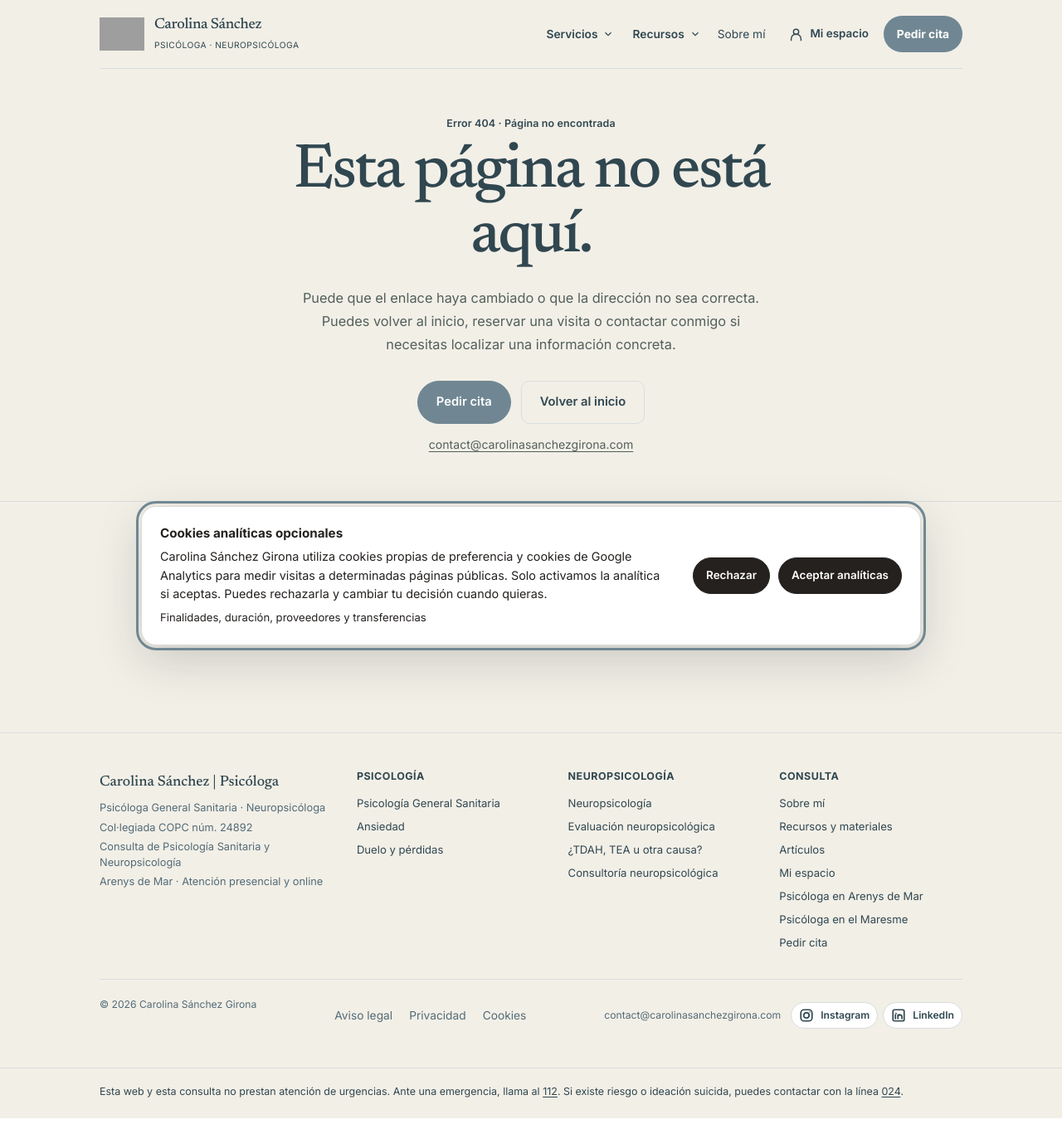
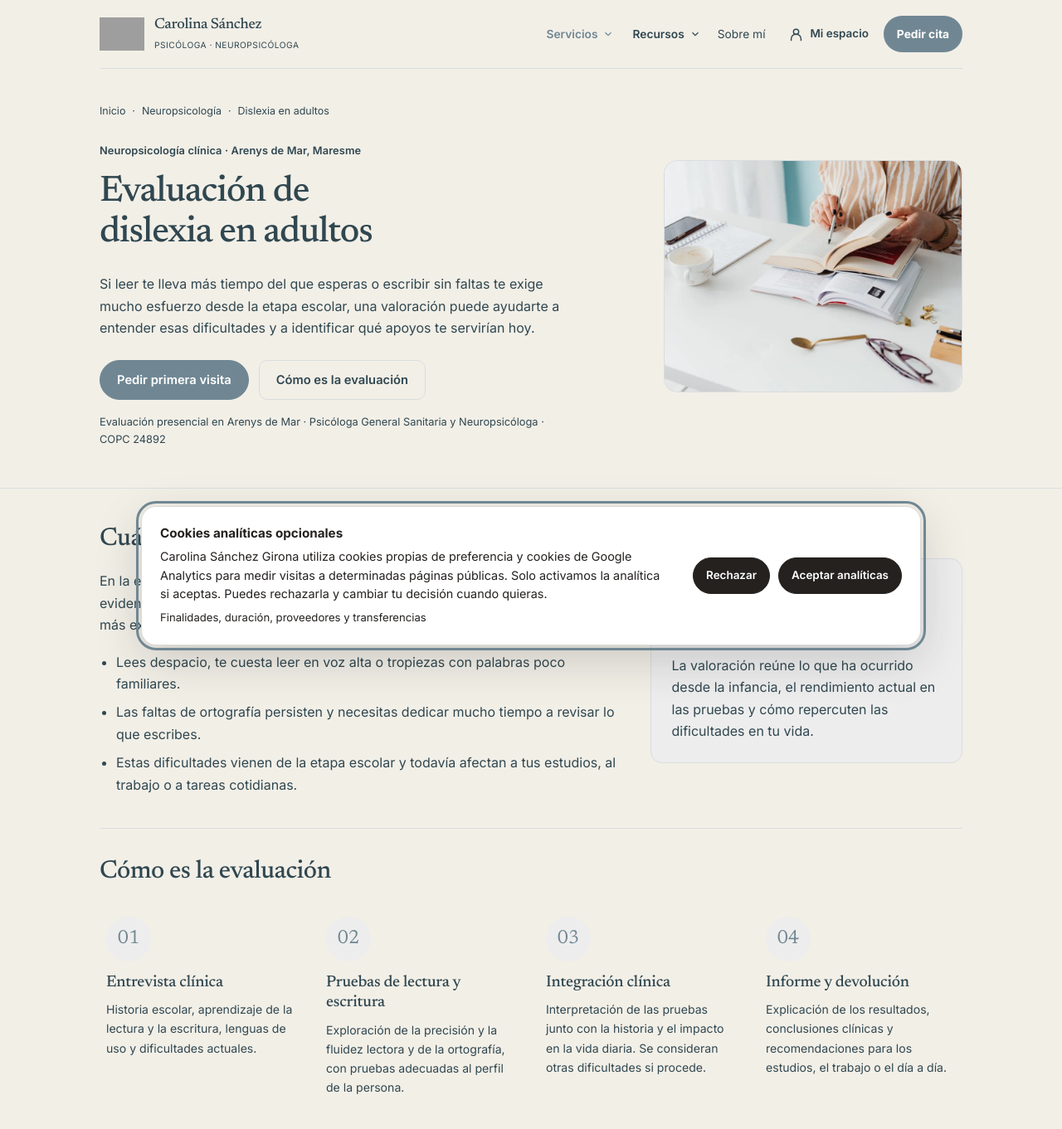
Before and after one commit to carolinasanchezgirona/Portfolio-Carolina, a Next.js app: page /evaluacion-dislexia in a window 1280 px wide. Before the commit this address had no page. Shown: the top 1361 px of the page at 83% size. Built offline with nearby package versions, Linux system fonts and the light colour scheme; grey boxes are pictures that could not be loaded.

Commit message:
Añadir la evaluación de dislexia en adultos a la web clínica

```diff
--- a/app/components/site-shell.tsx
+++ b/app/components/site-shell.tsx
@@ -37,13 +37,14 @@ const serviceNavigation = [
   { href: "/evaluacion-tea-adultos/", label: "Evaluación de TEA en adultos" },
   { href: "/orientacion-tdah-tea-adultos/", label: "¿TDAH, TEA u otra causa?" },
   { href: "/evaluacion-altas-capacidades-adultos/", label: "Altas capacidades en adultos" },
+  { href: "/evaluacion-dislexia/", label: "Evaluación de dislexia" },
   { href: "/consultoria-neuropsicologica-juridica/", label: "Consultoría neuropsicológica" },
 ] as const;
 
 const servicePaths = [
   "/psicologia/", "/neuropsicologia/", "/ansiedad/",
   "/duelo/", "/evaluacion-neuropsicologica/", "/evaluacion-tdah-adultos/", "/evaluacion-tea-adultos/", "/orientacion-tdah-tea-adultos/", "/evaluacion-altas-capacidades-adultos/",
-  "/problemas-de-memoria/", "/psicologa-arenys-de-mar/", "/consultoria-neuropsicologica-juridica/",
+  "/problemas-de-memoria/", "/psicologa-arenys-de-mar/", "/evaluacion-dislexia/", "/consultoria-neuropsicologica-juridica/",
 ];
 
 function ChevronIcon() {
--- /dev/null
+++ b/app/evaluacion-dislexia/page.tsx
@@ -0,0 +1,142 @@
+import type { Metadata } from "next";
+import "../seo-pages.css";
+import "../evaluacion-tdah-adultos/tdah.css";
+
+const path = "/evaluacion-dislexia/";
+const url = `https://carolinasanchezgirona.com${path}`;
+const title = "Evaluación de dislexia en adultos";
+const description = "Valoración presencial de dislexia en adultos en Arenys de Mar. Evaluación de la lectura y la escritura con informe, devolución y recomendaciones individualizadas.";
+const photo = "/images/evaluacion-dislexia.webp";
+const photoAlt = "Persona adulta leyendo un libro y tomando notas en una mesa";
+const booking = "/cita/#neuropsicologia";
+
+export const metadata: Metadata = {
+  title: `${title} en Arenys de Mar`,
+  description,
+  alternates: { canonical: path },
+  openGraph: {
+    title: `${title} | Carolina Sánchez`,
+    description,
+    url,
+    type: "website",
+    images: [{ url: photo, alt: photoAlt, width: 1050, height: 700 }],
+  },
+};
+
+const serviceSchema = {
+  "@context": "https://schema.org",
+  "@type": "Service",
+  name: title,
+  description,
+  serviceType: "Evaluación neuropsicológica de la dislexia",
+  provider: { "@id": "https://carolinasanchezgirona.com/#carolina-sanchez-girona" },
+  areaServed: ["Arenys de Mar", "Maresme", "Barcelona"],
+  url,
+};
+
+const steps = [
+  { title: "Entrevista clínica", detail: "Historia escolar, aprendizaje de la lectura y la escritura, lenguas de uso y dificultades actuales." },
+  { title: "Pruebas de lectura y escritura", detail: "Exploración de la precisión y la fluidez lectora y de la ortografía, con pruebas adecuadas al perfil de la persona." },
+  { title: "Integración clínica", detail: "Interpretación de las pruebas junto con la historia y el impacto en la vida diaria. Se consideran otras dificultades si procede." },
+  { title: "Informe y devolución", detail: "Explicación de los resultados, conclusiones clínicas y recomendaciones para los estudios, el trabajo o el día a día." },
+];
+
+const faqs = [
+  {
+    question: "¿Puedo hacer la evaluación si nunca me valoraron de pequeña o pequeño?",
+    answer: "Sí. En la entrevista revisaremos cómo aprendiste a leer y escribir, qué dificultades recuerdas y cuáles persisten hoy. Si conservas informes escolares o evaluaciones previas, puedes traerlos a la visita.",
+  },
+  {
+    question: "¿Se tiene en cuenta si uso catalán y castellano?",
+    answer: "Sí. La interpretación tiene en cuenta en qué lenguas aprendiste a leer y escribir, cuáles utilizas actualmente y qué referencias normativas están disponibles para las pruebas seleccionadas.",
+  },
+  {
+    question: "¿El informe puede servir para solicitar adaptaciones?",
+    answer: "El informe puede documentar las dificultades y orientar posibles apoyos. Cada centro, universidad u organismo establece los requisitos para solicitar adaptaciones. Si tienes un trámite concreto, puedes traer esos requisitos a la primera visita.",
+  },
+  {
+    question: "¿Cuánto cuesta la evaluación completa?",
+    answer: "El presupuesto de la evaluación completa se comunica antes de iniciar las pruebas, una vez acordado el alcance de la valoración.",
+  },
+];
+
+export default function DyslexiaAssessmentPage() {
+  return (
+    <main className="editorial-site tdah-page">
+      <section className="seo-hero">
+        <div className="editorial-wrap tdah-hero-grid">
+          <div className="tdah-hero-copy">
+            <p className="seo-breadcrumbs">
+              <a href="/">Inicio</a><span>·</span>
+              <a href="/neuropsicologia/">Neuropsicología</a><span>·</span>
+              <span>Dislexia en adultos</span>
+            </p>
+            <p className="editorial-eyebrow">Neuropsicología clínica · Arenys de Mar, Maresme</p>
+            <h1>{title}</h1>
+            <p className="seo-lead">
+              Si leer te lleva más tiempo del que esperas o escribir sin faltas te exige mucho esfuerzo desde la etapa escolar, una valoración puede ayudarte a entender esas dificultades y a identificar qué apoyos te servirían hoy.
+            </p>
+            <div className="seo-actions">
+              <a className="editorial-btn editorial-btn-primary" href={booking}>Pedir primera visita</a>
+              <a className="editorial-btn editorial-btn-secondary" href="#proceso">Cómo es la evaluación</a>
+            </div>
+            <p className="tdah-hero-note">Evaluación presencial en Arenys de Mar · Psicóloga General Sanitaria y Neuropsicóloga · COPC 24892</p>
+          </div>
+          <figure className="tdah-hero-photo">
+            <img src={photo} alt={photoAlt} width="1050" height="700" fetchPriority="high" decoding="async" />
+          </figure>
+        </div>
+      </section>
+
+      <div className="editorial-wrap tdah-main">
+        <article className="seo-copy">
+          <section className="tdah-method-grid">
+            <div>
+              <h2>Cuándo puede ayudarte una valoración</h2>
+              <p>En la edad adulta, las dificultades de lectura y escritura pueden hacerse más evidentes al retomar los estudios, preparar una oposición o asumir un trabajo con más exigencias de lectura.</p>
+              <ul>
+                <li>Lees despacio, te cuesta leer en voz alta o tropiezas con palabras poco familiares.</li>
+                <li>Las faltas de ortografía persisten y necesitas dedicar mucho tiempo a revisar lo que escribes.</li>
+                <li>Estas dificultades vienen de la etapa escolar y todavía afectan a tus estudios, al trabajo o a tareas cotidianas.</li>
+              </ul>
+            </div>
+            <div className="tdah-method-aside">
+              <span className="tdah-method-number">ORIENTACIÓN CLÍNICA</span>
+              <h3>La historia de aprendizaje ayuda a interpretar los resultados</h3>
+              <p>La valoración reúne lo que ha ocurrido desde la infancia, el rendimiento actual en las pruebas y cómo repercuten las dificultades en tu vida.</p>
+            </div>
+          </section>
+
+          <section id="proceso">
+            <h2>Cómo es la evaluación</h2>
+            <div className="tdah-steps">
+              {steps.map(({ title, detail }, index) => (
+                <div key={title}><span>{String(index + 1).padStart(2, "0")}</span><h3>{title}</h3><p>{detail}</p></div>
+              ))}
+            </div>
+          </section>
+
+          <section>
+            <h2>Preguntas frecuentes</h2>
+            <div className="tdah-faq">
+              {faqs.map(({ question, answer }) => (
+                <details key={question}><summary>{question}</summary><p>{answer}</p></details>
+              ))}
+            </div>
+          </section>
+        </article>
+      </div>
+
+      <section className="editorial-section seo-authority">
+        <div className="editorial-wrap seo-authority-grid">
+          <div><p className="editorial-section-eyebrow">Consulta en Arenys de Mar</p><h2>Tu primera visita</h2></div>
+          <div className="seo-authority-copy">
+            <p>En la primera visita revisaremos tu motivo de consulta y qué preguntas te gustaría resolver con la valoración.</p>
+            <div className="seo-authority-links"><a href={booking}>Consultar disponibilidad →</a></div>
+          </div>
+        </div>
+      </section>
+      <script type="application/ld+json" dangerouslySetInnerHTML={{ __html: JSON.stringify(serviceSchema) }} />
+    </main>
+  );
+}
--- a/app/evaluacion-neuropsicologica/page.tsx
+++ b/app/evaluacion-neuropsicologica/page.tsx
@@ -150,6 +150,7 @@ export default function NeuropsychAssessmentPage() {
             <h3>Relacionados</h3>
             <div className="seo-related">
               <a href="/neuropsicologia/">Neuropsicología</a>
+              <a href="/evaluacion-dislexia/">Evaluación de dislexia en adultos</a>
               <a href="/evaluacion-altas-capacidades-adultos/">Evaluación de altas capacidades en adultos</a>
               <a href="/ictus-y-dano-cerebral-adquirido/">Ictus y daño cerebral adquirido</a>
               <a href="/parkinson-y-cambios-cognitivos/">Parkinson y cambios cognitivos</a>
--- a/app/neuropsicologia/page.tsx
+++ b/app/neuropsicologia/page.tsx
@@ -77,6 +77,7 @@ export default function NeuropsychologyPage() {
               <li>Olvidos o cambios de memoria que generan preocupación.</li>
               <li>Dificultades para mantener la atención o seguir tareas complejas, incluido el estudio clínico del <a href="/evaluacion-tdah-adultos/">TDAH en adultos</a> cuando corresponda.</li>
               <li>Consulta sobre posibles características del espectro autista en la edad adulta: <a href="/evaluacion-tea-adultos/">evaluación del TEA en adultos</a>.</li>
+              <li>Dificultades persistentes de lectura y escritura desde la etapa escolar: <a href="/evaluacion-dislexia/">evaluación de dislexia en adultos</a>.</li>
               <li>Problemas de lenguaje, planificación u organización.</li>
               <li>Cambios cognitivos asociados al envejecimiento o a una enfermedad neurológica.</li>
               <li>Dudas sobre deterioro cognitivo o evolución de una demencia.</li>
@@ -177,6 +178,7 @@ export default function NeuropsychologyPage() {
               <a href="/evaluacion-neuropsicologica/">Evaluación neuropsicológica</a>
               <a href="/evaluacion-tdah-adultos/">Evaluación del TDAH en adultos</a>
               <a href="/evaluacion-tea-adultos/">Evaluación del TEA en adultos</a>
+              <a href="/evaluacion-dislexia/">Evaluación de dislexia en adultos</a>
               <a href="/evaluacion-neuropsicologica/">Evaluación de memoria y funcionamiento cognitivo</a>
               <a href="/evaluacion-altas-capacidades-adultos/">Altas capacidades en adultos</a>
               <a href="/problemas-de-memoria/">Problemas de memoria y olvidos</a>
--- a/app/sitemap.ts
+++ b/app/sitemap.ts
@@ -5,6 +5,7 @@ const base = "https://carolinasanchezgirona.com";
 const staticLastModified = new Date("2026-10-02T09:45:00+02:00");
 const refreshedLastModified = new Date("2026-10-08T00:00:00+02:00");
 const homepageLastModified = new Date("2026-11-07T17:00:00+01:00");
+const dyslexiaServiceLastModified = new Date("2026-11-09");
 
 export const dynamic = "force-static";
 
@@ -14,11 +15,12 @@ export default async function sitemap(): Promise<MetadataRoute.Sitemap> {
     { url: `${base}/psicologa-arenys-de-mar/`, lastModified: new Date("2026-11-07T08:00:00+01:00"), changeFrequency: "monthly", priority: 0.95 },
     { url: `${base}/psicologa-maresme/`, lastModified: new Date("2026-11-05T00:00:00+01:00"), changeFrequency: "monthly", priority: 0.9 },
     { url: `${base}/psicologia/`, lastModified: new Date("2026-11-07T17:00:00+01:00"), changeFrequency: "monthly", priority: 0.9 },
-    { url: `${base}/neuropsicologia/`, lastModified: new Date("2026-11-07T17:00:00+01:00"), changeFrequency: "monthly", priority: 0.9 },
+    { url: `${base}/neuropsicologia/`, lastModified: dyslexiaServiceLastModified, changeFrequency: "monthly", priority: 0.9 },
     { url: `${base}/evaluacion-tdah-adultos/`, lastModified: new Date("2026-11-07T17:00:00+01:00"), changeFrequency: "monthly", priority: 0.92 },
     { url: `${base}/evaluacion-tea-adultos/`, lastModified: new Date("2026-11-07T17:00:00+01:00"), changeFrequency: "monthly", priority: 0.92 },
     { url: `${base}/orientacion-tdah-tea-adultos/`, lastModified: new Date("2026-11-07T17:00:00+01:00"), changeFrequency: "monthly", priority: 0.89 },
     { url: `${base}/evaluacion-altas-capacidades-adultos/`, lastModified: new Date("2026-11-04T23:00:00+01:00"), changeFrequency: "monthly", priority: 0.88 },
+    { url: `${base}/evaluacion-dislexia/`, lastModified: dyslexiaServiceLastModified, changeFrequency: "monthly", priority: 0.88 },
     { url: `${base}/sobre-mi/`, lastModified: new Date("2026-11-07T17:00:00+01:00"), changeFrequency: "monthly", priority: 0.85 },
     { url: `${base}/ansiedad/`, lastModified: staticLastModified, changeFrequency: "monthly", priority: 0.82 },
     { url: `${base}/ataques-de-panico/`, lastModified: staticLastModified, changeFrequency: "monthly", priority: 0.82 },
@@ -35,7 +37,7 @@ export default async function sitemap(): Promise<MetadataRoute.Sitemap> {
     { url: `${base}/ansiedad-social-y-miedo-al-ridiculo/`, lastModified: staticLastModified, changeFrequency: "monthly", priority: 0.82 },
     { url: `${base}/toc-obsesiones-y-compulsiones/`, lastModified: staticLastModified, changeFrequency: "monthly", priority: 0.82 },
     { url: `${base}/trauma-psicologico-y-estres-postraumatico/`, lastModified: staticLastModified, changeFrequency: "monthly", priority: 0.82 },
-    { url: `${base}/evaluacion-neuropsicologica/`, lastModified: staticLastModified, changeFrequency: "monthly", priority: 0.85 },
+    { url: `${base}/evaluacion-neuropsicologica/`, lastModified: dyslexiaServiceLastModified, changeFrequency: "monthly", priority: 0.85 },
     { url: `${base}/consultoria-neuropsicologica-juridica/`, lastModified: new Date("2026-11-06T12:00:00+01:00"), changeFrequency: "monthly", priority: 0.88 },
     { url: `${base}/problemas-de-memoria/`, lastModified: staticLastModified, changeFrequency: "monthly", priority: 0.86 },
     { url: `${base}/ictus-y-dano-cerebral-adquirido/`, lastModified: staticLastModified, changeFrequency: "monthly", priority: 0.84 },
```
Also changed, not shown: public/images/evaluacion-dislexia.webp (added).
